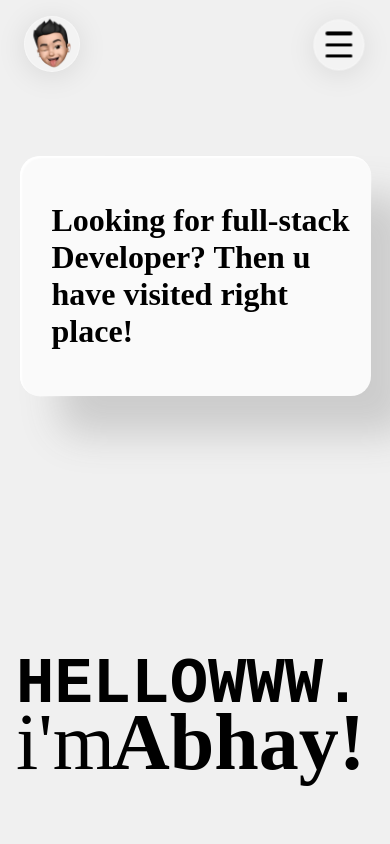
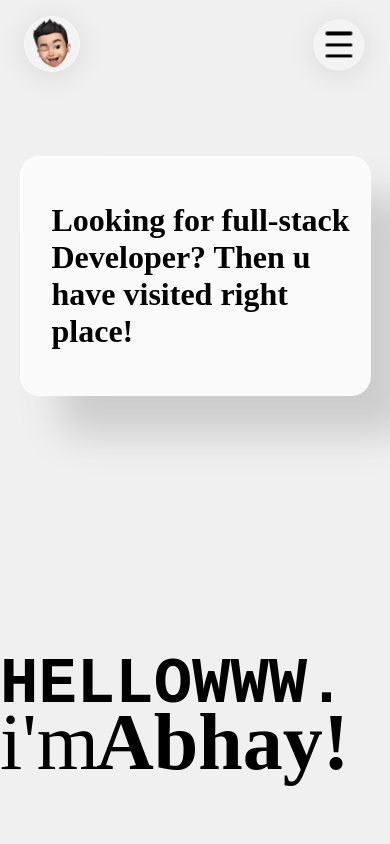
Before and after one commit to 9xVibee/PORTFOLIO, a React (Vite) app: page / in a window 390 px wide. Shown: the top 844 px of the page. Built offline with nearby package versions, Linux system fonts and the light colour scheme; a web font is replaced by a local one.

Commit message:
Padding left removed about

```diff
--- a/src/pages/home/Home.css
+++ b/src/pages/home/Home.css
@@ -150,7 +150,7 @@
     .info-container {
         width: 100%;
         height: 70%;
-        padding-left: 1rem;
+        padding-left: 0rem;
     }
 
     .name-container {
```
